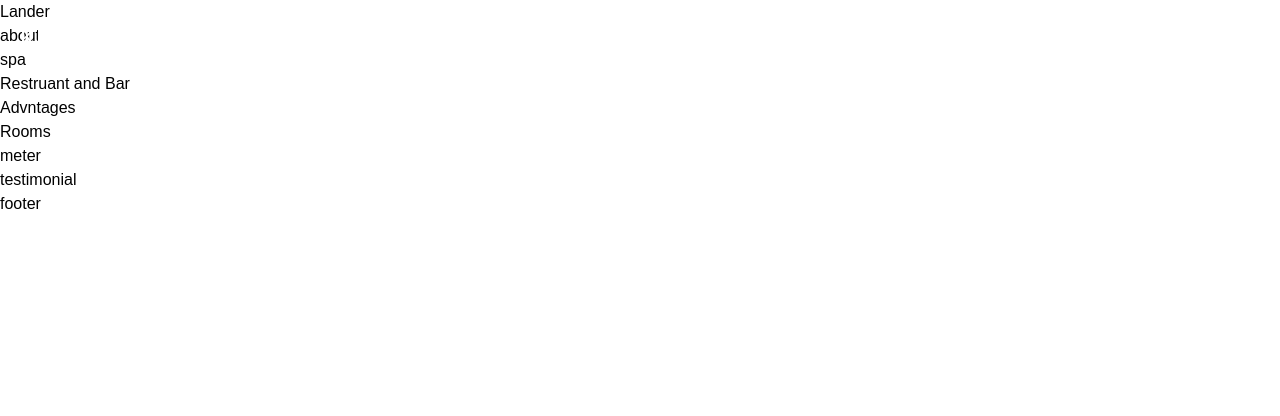
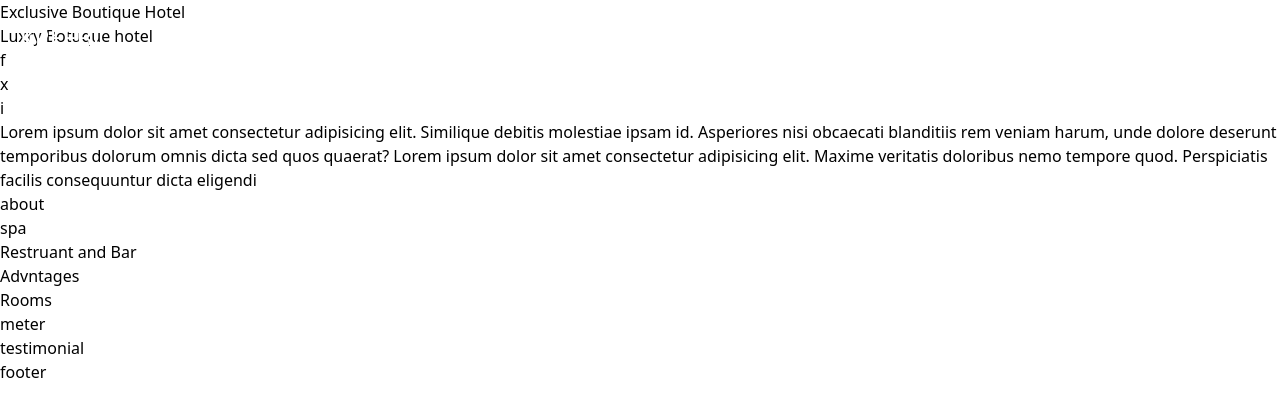
Before and after one commit to im-bipo/kreebi-hotel, a React (Vite) app: page / in a window 1280 px wide. Shown: the top 416 px of the page. Built offline with nearby package versions, Linux system fonts and the light colour scheme.

Commit message:
add content on hero lander

```diff
--- a/src/App.jsx
+++ b/src/App.jsx
@@ -1,11 +1,12 @@
 import React from 'react'
 import NavBar from './Components/NavBar'
+import HeroLander from './Components/HeroLander'
 
 const App = () => {
   return (
     <div>
       <NavBar/>
-     <div className='h-[50rem] bg-[url("./assets/images/main-banner.jpg")] bg-cover bg-center bg-no-repeat pt-20'>Lander</div>
+      <HeroLander/>
      <div className='h-[32rem] bg-blue-300'>about</div>
      <div className='h-[32rem] bg-blue-200'>spa</div>
      <div className='h-[32rem] bg-blue-300'>Restruant and Bar</div>
--- /dev/null
+++ b/src/Components/HeroLander.jsx
@@ -0,0 +1,30 @@
+import React from 'react'
+
+const HeroLander = () => {
+  return (
+    <>
+     <div className='h-[40rem] bg-[url("./assets/images/main-banner.jpg")] bg-cover sm:bg-center lg:h-[50rem] bg-no-repeat pt-20 text-white p-5' >
+        <div className='md:m-20'>
+
+        <h1 className='w-[5rem] text-[3rem] font-[200]'>
+            Exclusive Boutique Hotel
+        </h1>
+        <p className='font-thin text-[.9rem] my-5'>
+            Luxry Botuque hotel
+        </p>
+        <div className='flex space-x-4'>
+            <div className="border w-10 rounded-full px-4 py-2 ">f</div>
+            <div className="border w-10 rounded-full px-4 py-2 ">x</div>
+            <div className="border w-10 rounded-full px-4 py-2 ">i</div>
+        </div>
+        </div>
+        <div className='bg-[#2d4765ff] mt-[6rem] p-5 rounded-2xl relative lg:-bottom-16'>
+            Lorem ipsum dolor sit amet consectetur adipisicing elit. Similique debitis molestiae ipsam id. Asperiores nisi obcaecati blanditiis rem veniam harum, unde dolore deserunt temporibus dolorum omnis dicta sed quos quaerat?
+            Lorem ipsum dolor sit amet consectetur adipisicing elit. Maxime veritatis doloribus nemo tempore quod. Perspiciatis facilis consequuntur dicta eligendi
+        </div>
+     </div>
+    </>
+  )
+}
+
+export default HeroLander
--- a/src/Components/NavBar.css
+++ b/src/Components/NavBar.css
@@ -5,7 +5,8 @@
     position: fixed;
     width: 100vw;
     color: white;
-    transition: all .4s cubic-bezier(0.68, -0.55, 0.27, 1.55);;
+    transition: all .4s cubic-bezier(0.68, -0.55, 0.27, 1.55);
+    z-index: 1000;
 }
 .nav.solid-background{
     padding: .5rem  1.25rem;
@@ -125,7 +126,7 @@
     .NavLists .Lists-container::before{
         content: "";
         background:
-        url(../../public/kreebi.svg)
+        url(/kreebi.svg)
         no-repeat
         center / 50px 50px
         ;
--- a/src/Components/NavBar.jsx
+++ b/src/Components/NavBar.jsx
@@ -28,7 +28,7 @@ const NavBar = () => {
         const [Navstatus, setNavstatus] = useState('')
 
         window.onscroll= ()=>{
-            if (window.scrollY < 200){
+            if (window.scrollY < 20){
                 setNavstatus('no-bg')
             }
             else{
--- a/src/index.css
+++ b/src/index.css
@@ -1,10 +1,10 @@
 @tailwind base;
 @tailwind components;
 @tailwind utilities;
-
+/*
 *{
     font-family: 'Ubuntu', sans-serif;
-}
+} */
 ::-webkit-scrollbar {
     width: 3px;
     margin: 5px;
```
